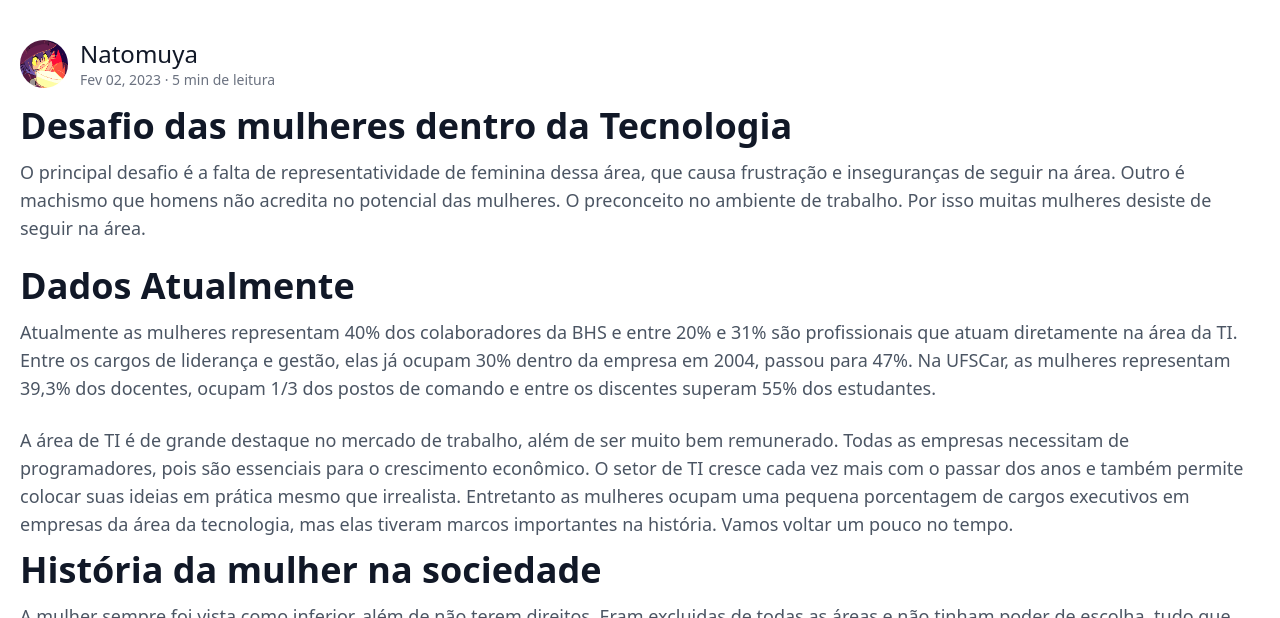
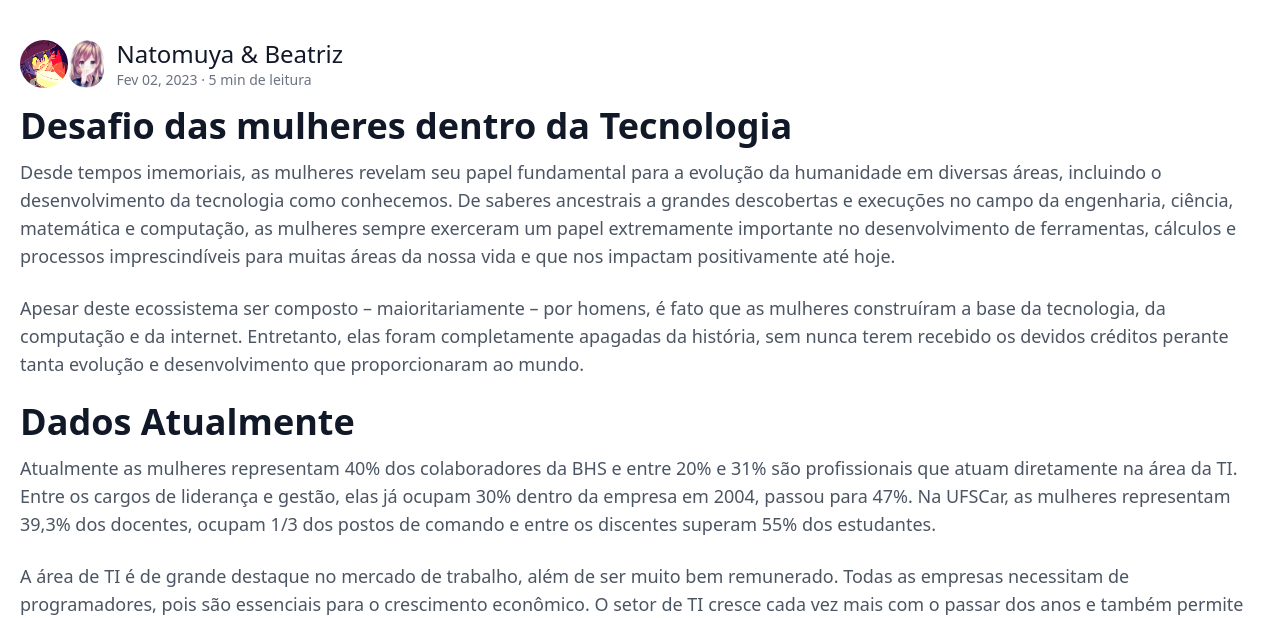
Before and after one commit to Tech-Space-Girls/site-main, a website: page pages/desafios.html in a window 1280 px wide. Shown: the part 482-1100 px from the top of the page. Drawn offline with nearby package versions, Linux system fonts and the light colour scheme; a web font is replaced by a local one.

Commit message:
Adicionado o icone da Beatriz na pagina desafios

```diff
--- a/pages/desafios.html
+++ b/pages/desafios.html
@@ -61,9 +61,12 @@
                         <div class="rounded-full">
                             <img src="/public/img/icons/natomuya.png" alt="" class="max-h-[3rem] max-w-[3rem] h-[3rem] rounded-full">
                         </div>
+                        <div class="self-right rounded-full">
+                            <img src="/public/img/icons/beatriz.jpg" alt="" class="max-h-[3rem] max-w-[3rem] h-[3rem] rounded-full">
+                        </div>
                         <div class="flex-col">
                             <div class="px-3 text-2xl text-gray-900">
-                                Natomuya
+                                Natomuya & Beatriz
                             </div>
                             <div class="px-3 text-sm text-gray-500">
                                 Fev 02, 2023 · 5 min de leitura
@@ -76,9 +79,21 @@
                             Desafio das mulheres dentro da Tecnologia
                         </h2>
                         <p class="text-sm md:text-lg text-gray-600 py-3">
-                            O principal desafio é a falta de representatividade de feminina dessa área, que causa frustração e inseguranças
-                            de seguir na área. Outro é machismo que homens não acredita no potencial das mulheres. O preconceito no ambiente
-                            de trabalho. Por isso muitas mulheres desiste de seguir na área.
+                            Desde tempos imemoriais, as mulheres revelam seu papel fundamental para a
+                            evolução da humanidade em diversas áreas, incluindo o desenvolvimento da
+                            tecnologia como conhecemos. De saberes ancestrais a grandes descobertas e
+                            execuções no campo da engenharia, ciência, matemática e computação, as
+                            mulheres sempre exerceram um papel extremamente importante no desenvolvimento
+                            de ferramentas, cálculos e processos imprescindíveis para muitas áreas da
+                            nossa vida e que nos impactam positivamente até hoje.
+
+                        </p>
+                        <p class="text-sm md:text-lg text-gray-600 py-3">
+                            Apesar deste ecossistema ser composto – maioritariamente – por homens, é
+                            fato que as mulheres construíram a base da tecnologia, da computação e da
+                            internet. Entretanto, elas foram completamente apagadas da história, sem
+                            nunca terem recebido os devidos créditos perante tanta evolução e
+                            desenvolvimento que proporcionaram ao mundo.
                         </p>
                         <h2 class="text-2xl md:text-4xl text-gray-900 font-semibold pt-3">
                             Dados Atualmente
```
Also changed, not shown: public/img/icons/beatriz.jpg (added), 1 other file.
